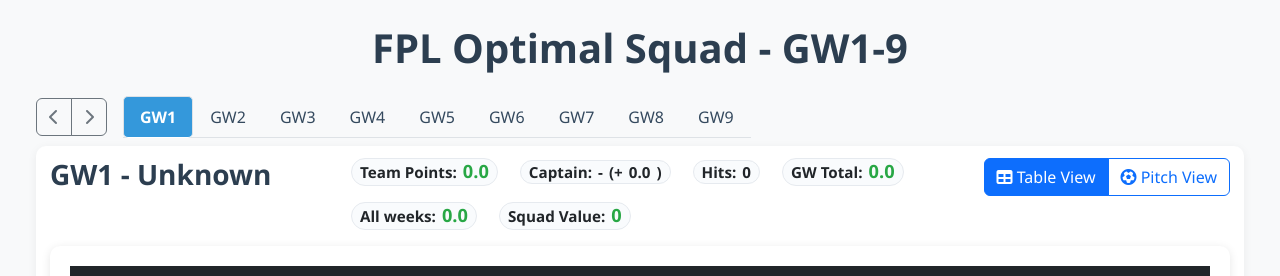
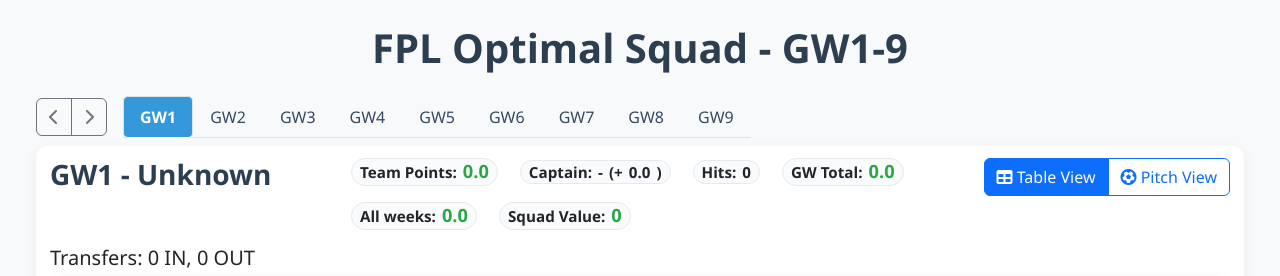
Before and after one commit to oos/FPL2, a Flask app: page /squad in a window 1280 px wide. Shown: the part 80-356 px from the top of the page. Run offline with Flask 3, Linux system fonts and the light colour scheme; data that the repository does not hold is empty.

Commit message:
Squad: always display Transfers X IN, Y OUT for GW1 and GW2 (visible even when zero)

```diff
--- a/templates/squad.html
+++ b/templates/squad.html
@@ -439,6 +439,12 @@
 
 
 
+                    <!-- Transfers summary (always visible counts) -->
+                    <div class="mb-2">
+                        <h5 class="mb-0">Transfers: <span id="gw1TransfersIn">0</span> IN, <span id="gw1TransfersOut">0</span> OUT</h5>
+                        <div id="gw1TransferSummary" class="transfer-summary" style="display: none;"></div>
+                    </div>
+
                     <!-- Compact Table View -->
                     <div id="gw1TableView" class="table-view">
                         <div class="table-responsive">
@@ -522,6 +528,12 @@
                     </div>
 
 
+
+                    <!-- Transfers summary (always visible counts) -->
+                    <div class="mb-2">
+                        <h5 class="mb-0">Transfers: <span id="gw2TransfersIn">0</span> IN, <span id="gw2TransfersOut">0</span> OUT</h5>
+                        <div id="gw2TransferSummary" class="transfer-summary" style="display: none;"></div>
+                    </div>
 
                     <!-- Compact Table View -->
                     <div id="gw2TableView" class="table-view">
```
